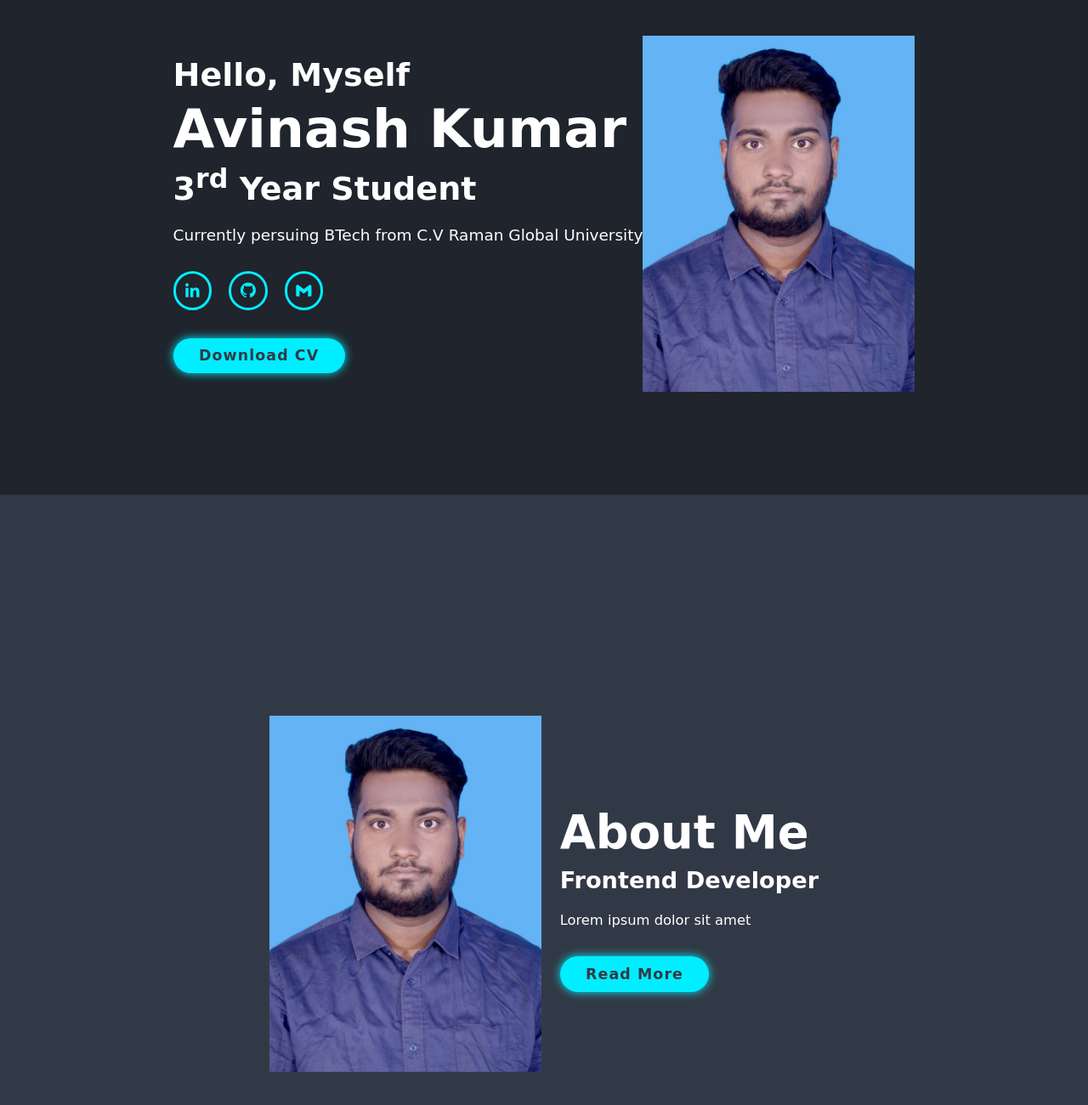
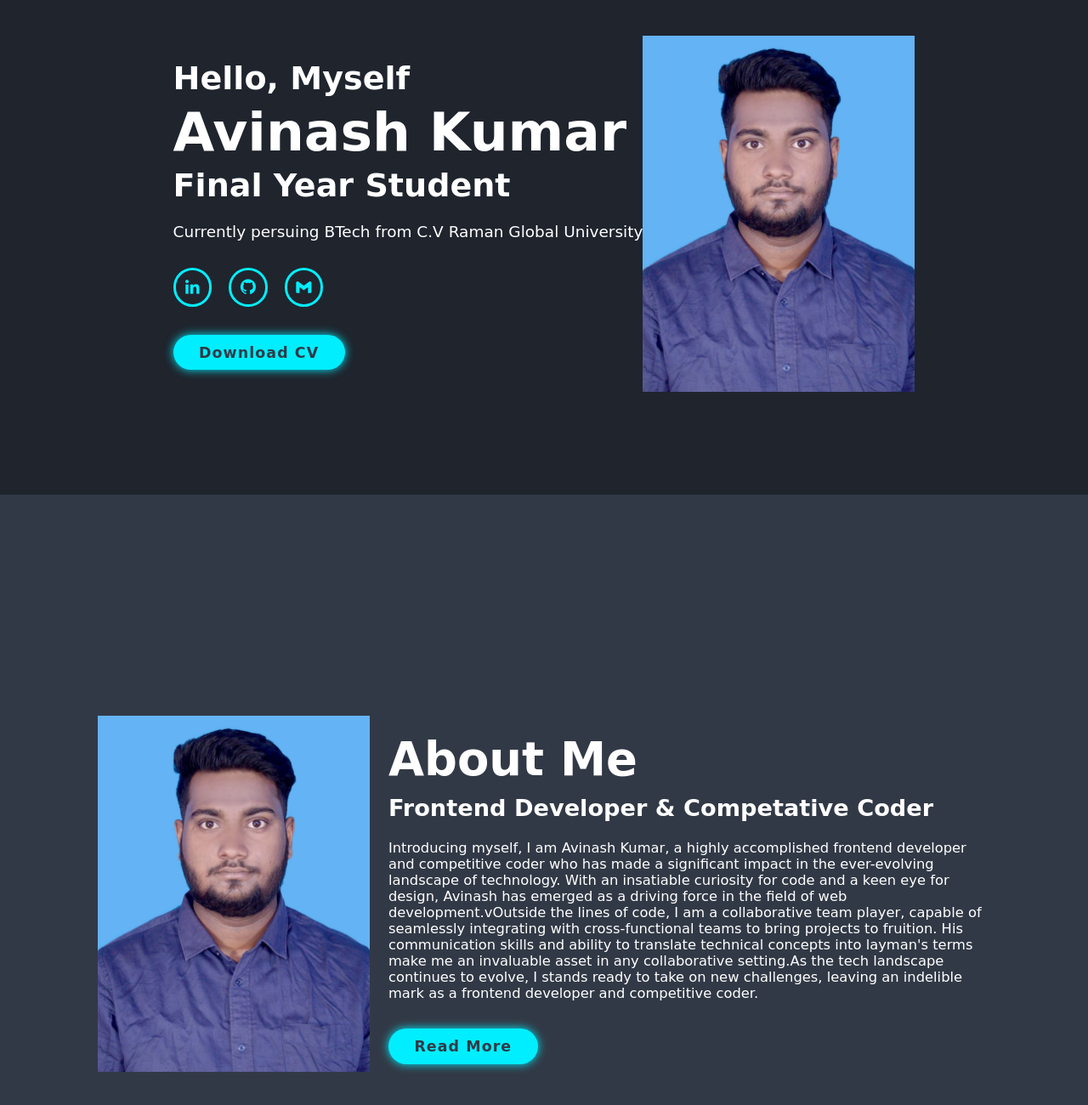
Before and after one commit to avinashkr7/Portfolio, a plain HTML site: page index.html in a window 1280 px wide. Shown: the part 218-1518 px from the top of the page at 85% size. Drawn offline with nearby package versions, Linux system fonts and the light colour scheme; a web font is replaced by a local one.

Commit message:
Update index.html

```diff
--- a/index.html
+++ b/index.html
@@ -27,12 +27,12 @@
     <div class="home-content">
         <h3>Hello, Myself</h3>
         <h1>Avinash Kumar</h1>
-        <h3>3<sup>rd</sup> Year Student</h3>
+        <h3>Final Year Student</h3>
         <p>Currently persuing BTech from C.V Raman
             Global University
         </p>
         <div class="social-media">
-            <a href="www.linkedin.com/in/avinash-kumar-38788023a"><i class='bx bxl-linkedin'></i></a>
+            <a href="https://www.linkedin.com/in/avinash-kumar-38788023a/"><i class='bx bxl-linkedin'></i></a>
             <a href="https://github.com/avinashkr7"><i class='bx bxl-github'></i></a>
             <a href="mailto:as4113031@gmail.com"><i class='bx bxl-gmail'></i></a>
         </div>
@@ -49,8 +49,8 @@
       </div>
       <div class="about-content">
         <h2 class="heading">About Me</h2>
-        <h3>Frontend Developer</h3>
-        <p>Lorem ipsum dolor sit amet</p>
+        <h3>Frontend Developer & Competative Coder</h3>
+        <p>Introducing myself, I am Avinash Kumar, a highly accomplished frontend developer and competitive coder who has made a significant impact in the ever-evolving landscape of technology. With an insatiable curiosity for code and a keen eye for design, Avinash has emerged as a driving force in the field of web development.vOutside the lines of code, I am a collaborative team player, capable of seamlessly integrating with cross-functional teams to bring projects to fruition. His communication skills and ability to translate technical concepts into layman's terms make me an invaluable asset in any collaborative setting.As the tech landscape continues to evolve, I stands ready to take on new challenges, leaving an indelible mark as a frontend developer and competitive coder.</p>
         <a href="#" class="btn">Read More</a>
       </div>
    </section>
```
